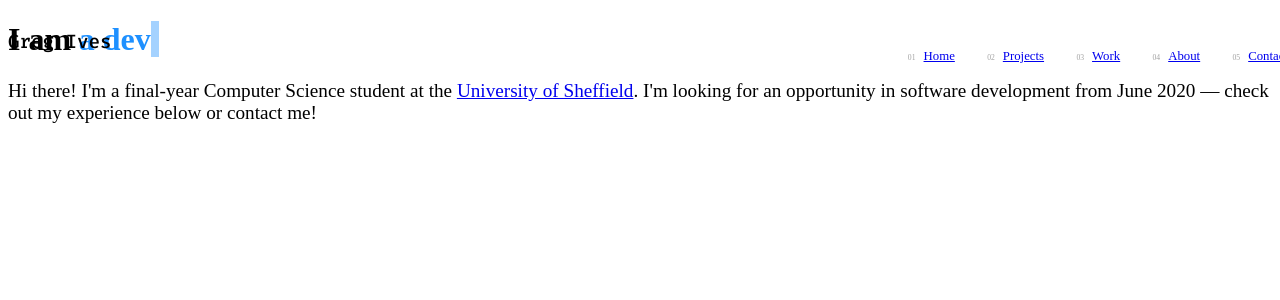
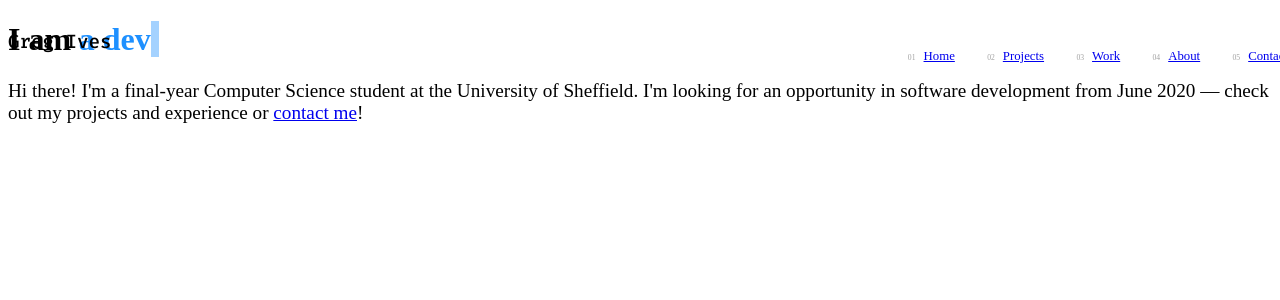
Before and after one commit to gregives/gregives.co.uk, a Nuxt app: page / in a window 1280 px wide. Shown: the top 300 px of the page. Built offline with nearby package versions, Linux system fonts and the light colour scheme.

Commit message:
Update small UI changes

```diff
--- a/assets/sass/default.scss
+++ b/assets/sass/default.scss
@@ -69,7 +69,7 @@ a {
   }
 
   &::after {
-    background-color: transparentize($color: black, $amount: 0.85);
+    background-color: transparentize($color: black, $amount: 0.9);
     transition: width 450ms cubic-bezier(0.86, 0, 0.07, 1);
     width: 0;
   }
--- a/components/Navbar.vue
+++ b/components/Navbar.vue
@@ -112,7 +112,7 @@ header {
       right: 0;
       top: calc(50% - 1px);
       transition: background-color 0ms $speed;
-      width: calc(16px + 2vw);
+      width: calc(8px + 3vw);
 
       &::before,
       &::after {
@@ -125,12 +125,12 @@ header {
       }
 
       &::before {
-        top: calc(-5px - 0.3vw);
+        top: calc(-4px - 0.5vw);
         transition: top $speed $speed ease-out, transform $speed ease-in;
       }
 
       &::after {
-        bottom: calc(-5px - 0.3vw);
+        bottom: calc(-4px - 0.5vw);
         transition: bottom $speed $speed ease-out, transform $speed ease-in;
       }
 
--- a/pages/index.vue
+++ b/pages/index.vue
@@ -7,10 +7,10 @@
           <typer />
         </h1>
         <div class="description">
-          Hi there! I'm a final-year Computer Science student at the
-          <a href="https://sheffield.ac.uk">University of Sheffield</a>. I'm
-          looking for an opportunity in software development from June&nbsp;2020
-          &mdash; check out my experience below or contact&nbsp;me!
+          Hi there! I'm a final-year Computer Science student at the University
+          of Sheffield. I'm looking for an opportunity in software development
+          from June&nbsp;2020 &mdash; check out my projects and experience or
+          <nuxt-link to="/contact">contact me</nuxt-link>!
         </div>
       </div>
     </div>
```
